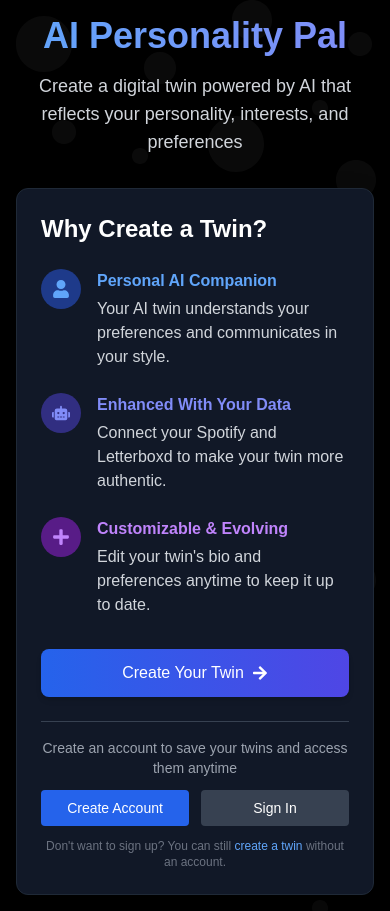
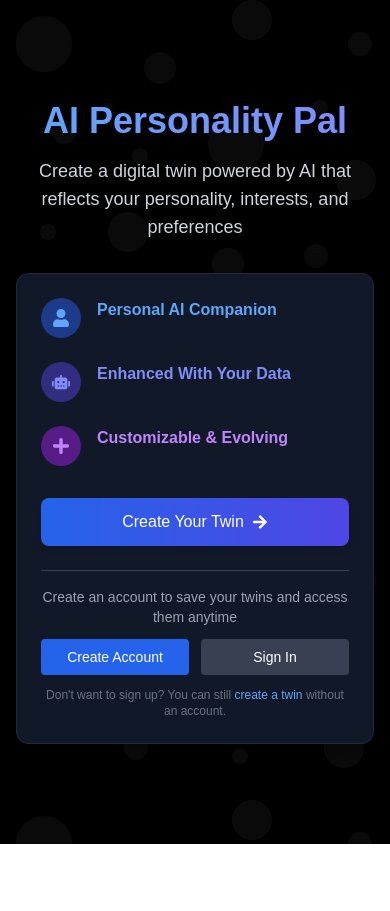
Before and after one commit to wpulier/ai-personality-pal, a Next.js app: page / in a window 390 px wide. After the commit the page ends 844 px from the top, so only its background shows below. Built offline with nearby package versions, Linux system fonts and the light colour scheme; no server answers.

Commit message:
Remove 'Why Create a Twin?' heading and make subheader text responsive

```diff
--- a/app/page.tsx
+++ b/app/page.tsx
@@ -87,7 +87,6 @@ export default function Home() {
       <div className="w-full max-w-lg bg-gray-900 rounded-xl shadow-2xl border border-gray-800 overflow-hidden">
         {/* Why Create a Twin Section */}
         <div className="p-6 md:p-8">
-          <h2 className="text-2xl font-bold text-white mb-6">Why Create a Twin?</h2>
 
           <div className="space-y-6">
             <div className="flex gap-4">
@@ -96,7 +95,7 @@ export default function Home() {
               </div>
               <div>
                 <h3 className="font-semibold text-blue-400 mb-1">Personal AI Companion</h3>
-                <p className="text-gray-300">Your AI twin understands your preferences and communicates in your style.</p>
+                <p className="text-gray-300 hidden md:block">Your AI twin understands your preferences and communicates in your style.</p>
               </div>
             </div>
 
@@ -106,7 +105,7 @@ export default function Home() {
               </div>
               <div>
                 <h3 className="font-semibold text-indigo-400 mb-1">Enhanced With Your Data</h3>
-                <p className="text-gray-300">Connect your Spotify and Letterboxd to make your twin more authentic.</p>
+                <p className="text-gray-300 hidden md:block">Connect your Spotify and Letterboxd to make your twin more authentic.</p>
               </div>
             </div>
 
@@ -116,7 +115,7 @@ export default function Home() {
               </div>
               <div>
                 <h3 className="font-semibold text-purple-400 mb-1">Customizable & Evolving</h3>
-                <p className="text-gray-300">Edit your twin's bio and preferences anytime to keep it up to date.</p>
+                <p className="text-gray-300 hidden md:block">Edit your twin's bio and preferences anytime to keep it up to date.</p>
               </div>
             </div>
           </div>
```
